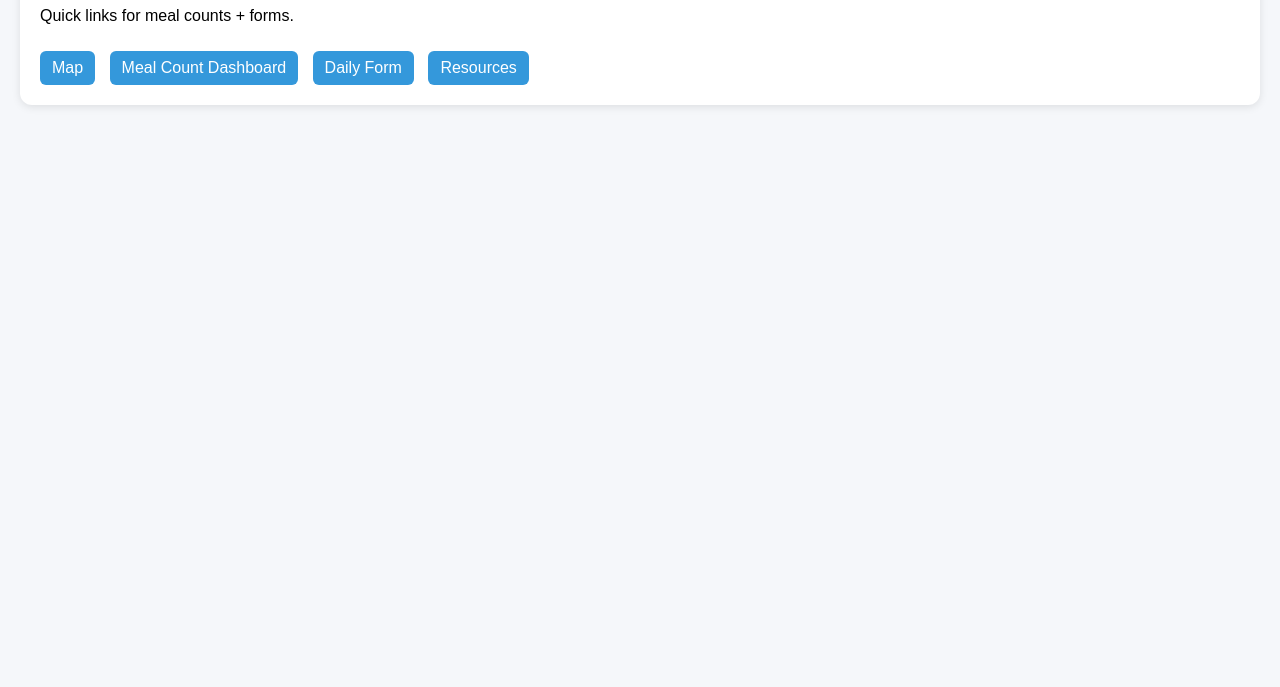
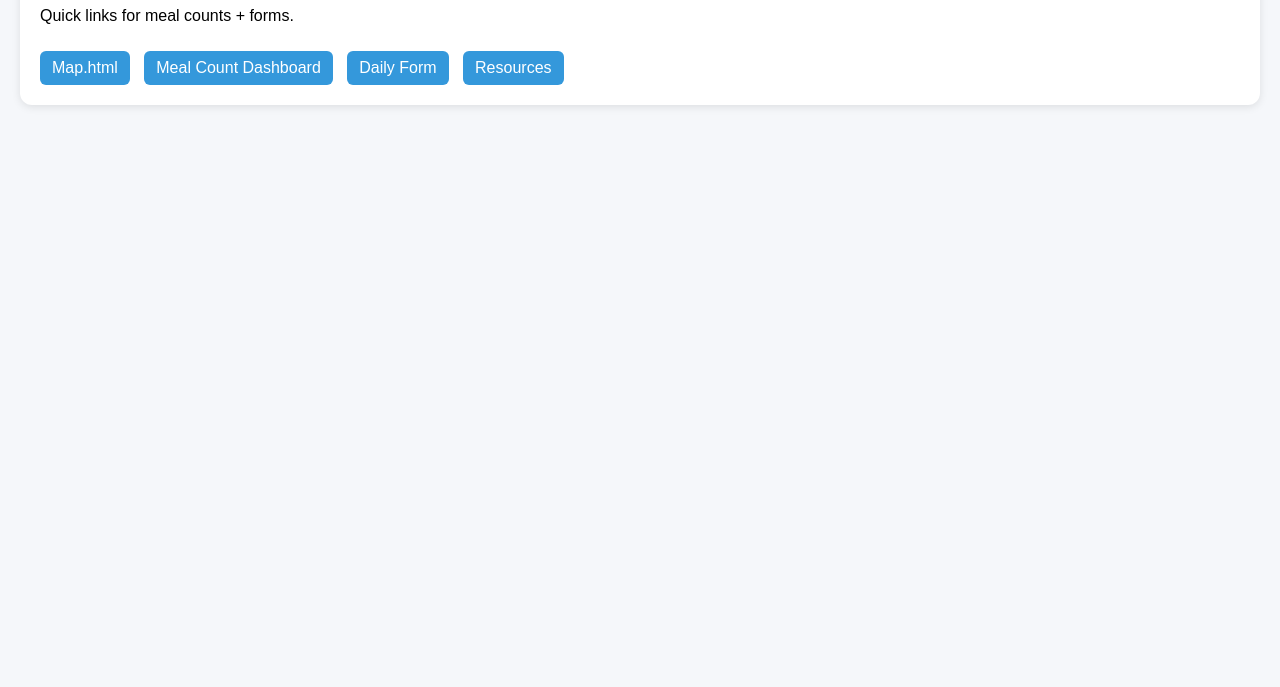
Before and after one commit to henrychucvb01/South-School-Website, a plain HTML site: page index.html in a window 1280 px wide. Shown: the part 113-800 px from the top of the page. Drawn offline with Linux system fonts and the light colour scheme.

Commit message:
Update index.html

```diff
--- a/index.html
+++ b/index.html
@@ -14,7 +14,7 @@
     <h1>Manager Portal</h1>
     <p>Quick links for meal counts + forms.</p>
 
-    <a href="#">Map</a>
+    <a href="#">Map.html</a>
     <a href="#">Meal Count Dashboard</a>
     <a href="#">Daily Form</a>
     <a href="#">Resources</a>
```
